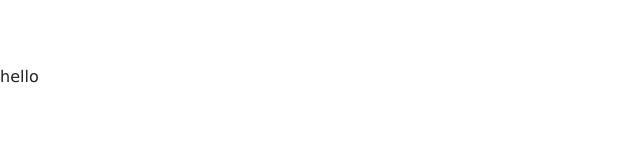
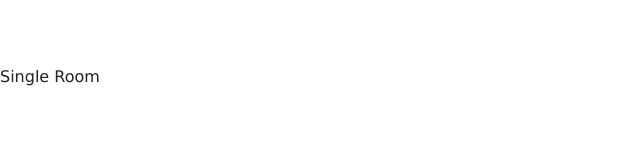
Before and after one commit to jffau/resort, a React (Create React App) app: page /rooms/1 in a window 1280 px wide. Shown: the top 160 px of the page, without its empty margins (0-640 px from the left). Built offline with nearby package versions, Linux system fonts and the light colour scheme.

Commit message:
set up routes with react router

```diff
--- a/src/App.js
+++ b/src/App.js
@@ -1,9 +1,22 @@
 import React from 'react';
-
+import { Route, Switch } from 'react-router-dom';
 import './App.css';
+import Home from './pages/Home';
+import Rooms from './pages/Rooms';
+import SingleRoom from './pages/SingleRoom';
+import NotFound from './pages/NotFound';
 
 function App() {
-  return <>hello</>;
+  return (
+    <>
+      <Switch>
+        <Route path="/" exact component={Home} />
+        <Route path="/rooms" exact component={Rooms} />
+        <Route path="/rooms/:slug" exact component={SingleRoom} />
+        <Route component={NotFound} />
+      </Switch>
+    </>
+  );
 }
 
 export default App;
--- a/src/index.js
+++ b/src/index.js
@@ -1,10 +1,17 @@
 import React from 'react';
 import ReactDOM from 'react-dom';
+
+import { BrowserRouter as Router } from 'react-router-dom';
 
 import App from './App';
 import * as serviceWorker from './serviceWorker';
 
-ReactDOM.render(<App />, document.getElementById('root'));
+ReactDOM.render(
+  <Router>
+    <App />
+  </Router>,
+  document.getElementById('root')
+);
 
 // If you want your app to work offline and load faster, you can change
 // unregister() to register() below. Note this comes with some pitfalls.
--- /dev/null
+++ b/src/pages/Home.js
@@ -0,0 +1,7 @@
+import React from 'react';
+
+const Home = () => {
+  return <div>Home page</div>;
+};
+
+export default Home;
--- /dev/null
+++ b/src/pages/NotFound.js
@@ -0,0 +1,5 @@
+import React from 'react';
+
+export default function NotFound() {
+  return <div>Not found 404</div>;
+}
--- /dev/null
+++ b/src/pages/Rooms.js
@@ -0,0 +1,7 @@
+import React from 'react';
+
+const Rooms = () => {
+  return <div>From rooms</div>;
+};
+
+export default Rooms;
--- /dev/null
+++ b/src/pages/SingleRoom.js
@@ -0,0 +1,7 @@
+import React, { Component } from 'react';
+
+export default class SingleRoom extends Component {
+  render() {
+    return <div>Single Room</div>;
+  }
+}
```
Also changed, not shown: 1 other file (tests, documents, lock files or other folders).
